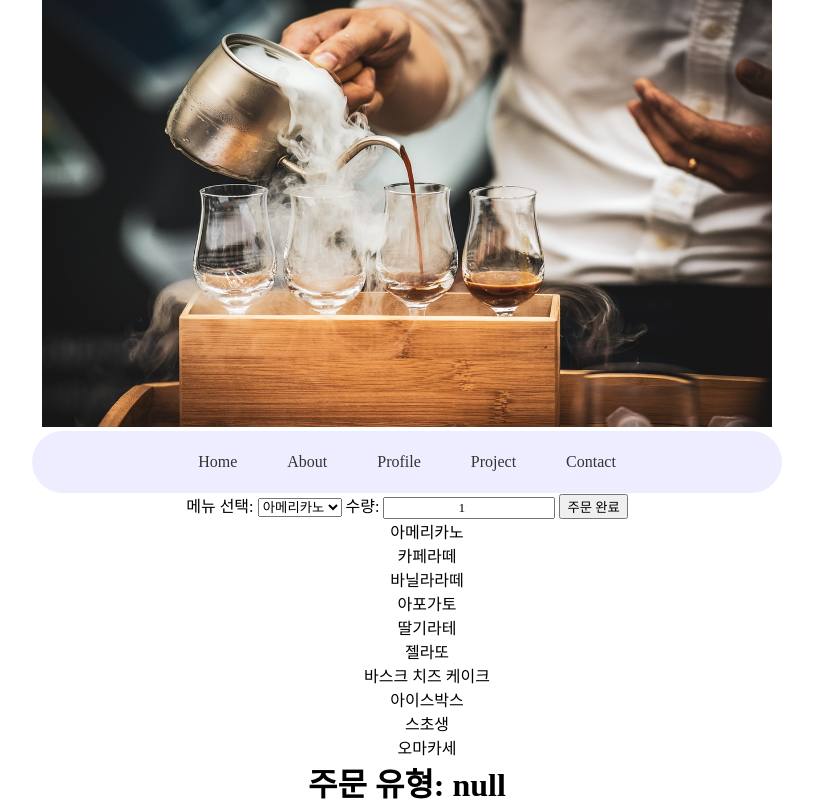
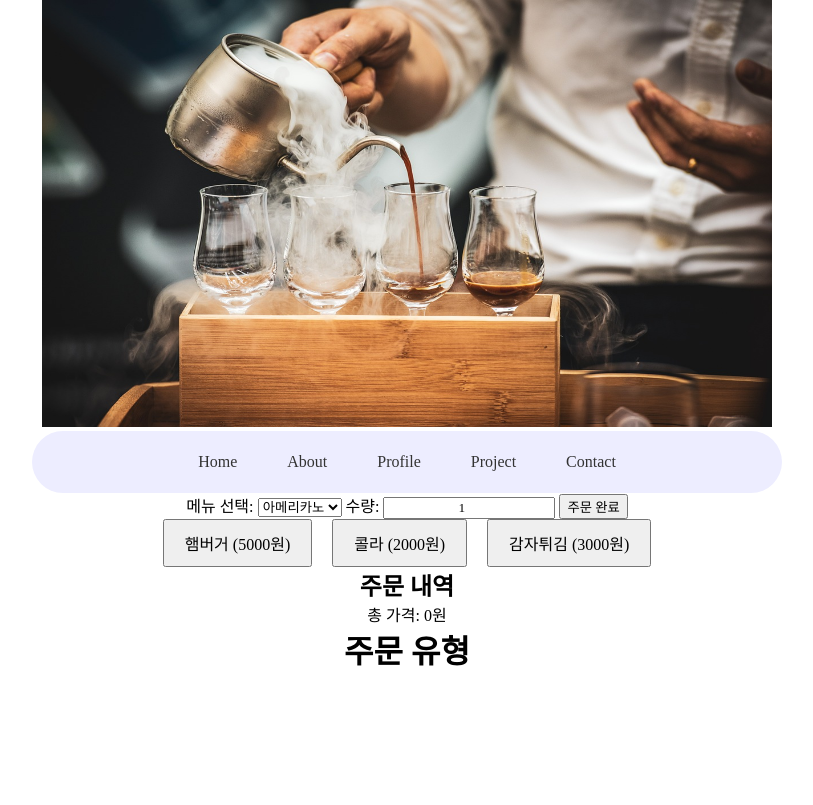
Before and after one commit to elroi773/Kiosk, a plain HTML site: page main.html in a window 1280 px wide. Shown: the whole page, without its empty margins (233-1046 px from the left). Drawn offline with Linux system fonts and the light colour scheme; a web font is replaced by a local one.

Commit message:
주문내역

```diff
--- a/main.html
+++ b/main.html
@@ -30,36 +30,19 @@
         <button type="submit">주문 완료</button>
     </form>
     <div class="menu">
-        <ul>
-            <li class="1">아메리카노</li>
-            <li class="2">카페라떼</li>
-            <li class="3">바닐라라떼</li>
-            <li class="4">아포가토</li>
-            <li class="5">딸기라테</li>
-            <li class="6">젤라또</li>
-            <li class="7">바스크 치즈 케이크</li>
-            <li class="8">아이스박스</li>
-            <li class="9">스초생</li>
-            <li class="10">오마카세</li>
-        </ul>
+        <button onclick="addToOrder('햄버거', 5000)">햄버거 (5000원)</button>
+        <button onclick="addToOrder('콜라', 2000)">콜라 (2000원)</button>
+        <button onclick="addToOrder('감자튀김', 3000)">감자튀김 (3000원)</button>
     </div>
+
+    <h2>주문 내역</h2>
+    <div class="order-list" id="orderList"></div>
+    <div class="total" id="totalPrice">총 가격: 0원</div>
+
     <div class="receipt">
         <h1 id="orderTypeTitle">주문 유형</h1>
     </div>
 
-    <script>
-        document.addEventListener("DOMContentLoaded", function() {
-            const params = new URLSearchParams(window.location.search);
-            const orderType = params.get("orderType");
-            document.getElementById("orderTypeTitle").textContent = `주문 유형: ${orderType}`;
-
-            document.getElementById("orderForm").addEventListener("submit", function(event) {
-                event.preventDefault();
-                const menu = document.getElementById("menu").value;
-                const quantity = document.getElementById("quantity").value;
-                alert(`주문 완료!\\n주문 유형: ${orderType}\\n메뉴: ${menu}\\n수량: ${quantity}`);
-            });
-        });
-    </script>
+    <script src="main.js"></script>
 </body>
 </html>
```
